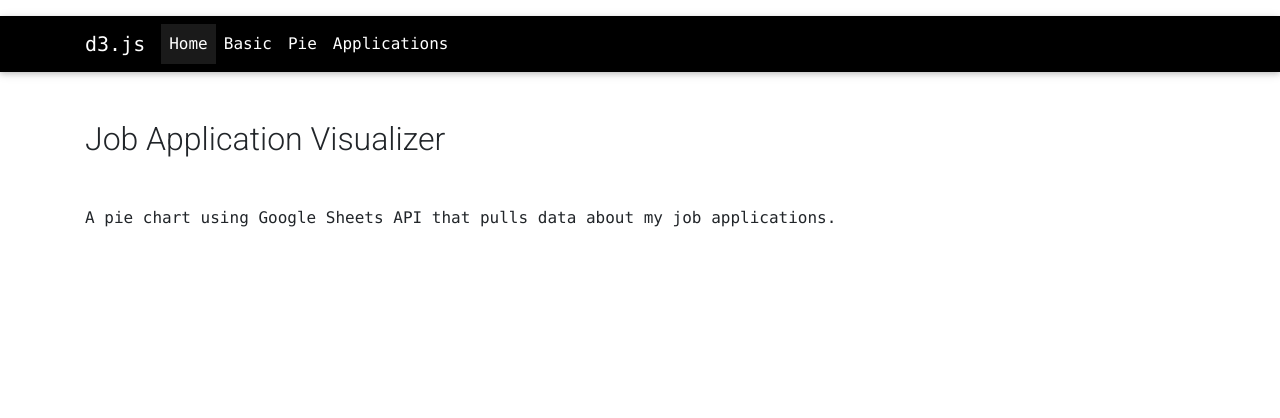
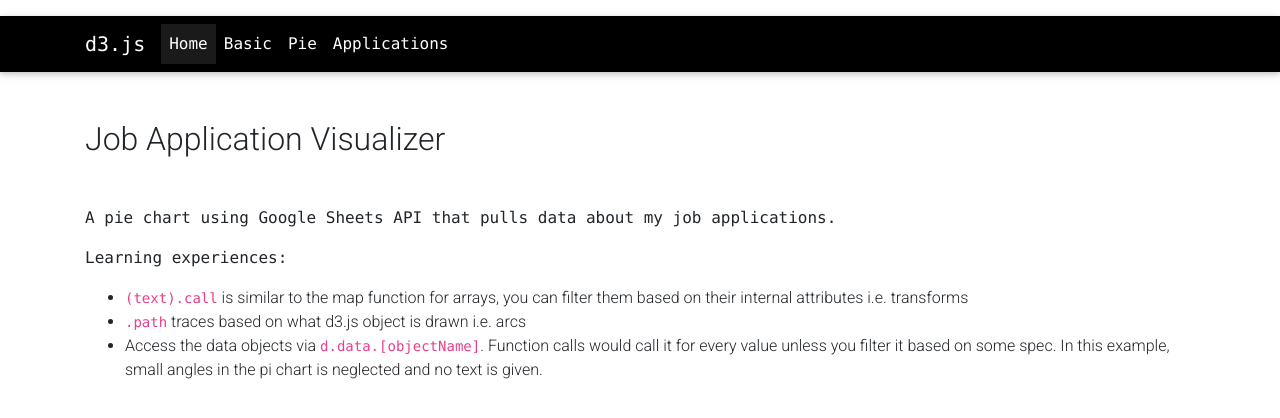
Before and after one commit to dong-alex/d3-data-visualizer, a React (Create React App) app: page /jobs in a window 1280 px wide. Shown: the top 418 px of the page. Built offline with nearby package versions, Linux system fonts and the light colour scheme.

Commit message:
fix imports/lint

```diff
--- a/src/components/applications/JobApplicationPieChart.tsx
+++ b/src/components/applications/JobApplicationPieChart.tsx
@@ -1,4 +1,10 @@
-import React, { useState, useEffect, useRef, FunctionComponent } from "react";
+import React, {
+  useState,
+  useEffect,
+  useRef,
+  useCallback,
+  FunctionComponent,
+} from "react";
 import * as d3 from "d3";
 import NavigationLayout from "../NavigationLayout";
 import { MDBContainer } from "mdbreact";
@@ -12,19 +18,68 @@ export type JobData = {
   company: string;
   status: string;
   location: string;
+  position: string;
+  link: string;
 };
-
-enum Status {
-  Submitted = 0,
-  Rejected = 1,
-  Offer = 2,
-  Phone = 3,
-}
 
 const JobApplicationPieChart: FunctionComponent<{}> = () => {
   const [loading, setLoading] = useState<boolean>(true);
   const ref = useRef(null);
   const [data, setData] = useState<{ status: string; count: number }[]>([]);
+
+  const initClient = useCallback(() => {
+    gapi.client
+      .init({
+        apiKey: process.env.REACT_APP_GOOGLE_API_KEY,
+        clientId: process.env.REACT_APP_GOOGLE_CLIENT_ID,
+        discoveryDocs: DISCOVERY_DOCS,
+        scope: SCOPES,
+      })
+      .then(() => {
+        setLoading(false);
+        getApplications();
+      });
+  }, []);
+
+  const getApplications = () => {
+    gapi.client.sheets.spreadsheets.values
+      .get({
+        spreadsheetId: "1ELzmT3kjB90-04hE6kMSHKlhssfgBw85xcmJfDtYi6E",
+        range: "Job Applications!A2:E",
+      })
+      .then((response) => {
+        var range = response.result;
+        if (range && range.values) {
+          if (range.values.length > 0) {
+            const applications: JobData[] = [];
+            range.values.forEach((row) => {
+              const [company, position, location, link, status] = row;
+              applications.push({ company, location, status, position, link });
+            });
+
+            const enumData: Map<string, number> = new Map();
+            applications.forEach(({ status }: JobData) => {
+              const value = enumData.get(status);
+              if (value) {
+                enumData.set(status, value + 1);
+              } else {
+                enumData.set(status, 1);
+              }
+            });
+
+            // group the categories by submitted, rejected and others
+            // const pieData = d3.pie(enumData);
+            const array: { status: string; count: number }[] = [];
+
+            enumData.forEach((value, key) => {
+              array.push({ status: key, count: value });
+            });
+
+            setData(array);
+          }
+        }
+      });
+  };
 
   useEffect(() => {
     const script: HTMLScriptElement = document.createElement("script");
@@ -33,7 +88,7 @@ const JobApplicationPieChart: FunctionComponent<{}> = () => {
       gapi.load("client:auth2", initClient);
     };
     document.body.appendChild(script);
-  }, []);
+  }, [initClient]);
 
   useEffect(() => {
     if (data) {
@@ -94,60 +149,6 @@ const JobApplicationPieChart: FunctionComponent<{}> = () => {
     }
   }, [data]);
 
-  const initClient = () => {
-    gapi.client
-      .init({
-        apiKey: process.env.REACT_APP_GOOGLE_API_KEY,
-        clientId: process.env.REACT_APP_GOOGLE_CLIENT_ID,
-        discoveryDocs: DISCOVERY_DOCS,
-        scope: SCOPES,
-      })
-      .then(() => {
-        setLoading(false);
-        getApplications();
-      });
-  };
-
-  const getApplications = () => {
-    gapi.client.sheets.spreadsheets.values
-      .get({
-        spreadsheetId: "1ELzmT3kjB90-04hE6kMSHKlhssfgBw85xcmJfDtYi6E",
-        range: "Job Applications!A2:E",
-      })
-      .then((response) => {
-        var range = response.result;
-        if (range && range.values) {
-          if (range.values.length > 0) {
-            const applications: JobData[] = [];
-            range.values.forEach((row) => {
-              const [company, _, location, __, status] = row;
-              applications.push({ company, location, status });
-            });
-
-            const enumData: Map<string, number> = new Map();
-            applications.forEach(({ status }: JobData) => {
-              const value = enumData.get(status);
-              if (value) {
-                enumData.set(status, value + 1);
-              } else {
-                enumData.set(status, 1);
-              }
-            });
-
-            // group the categories by submitted, rejected and others
-            // const pieData = d3.pie(enumData);
-            const array: { status: string; count: number }[] = [];
-
-            enumData.forEach((value, key) => {
-              array.push({ status: key, count: value });
-            });
-
-            setData(array);
-          }
-        }
-      });
-  };
-
   return (
     <NavigationLayout>
       <div>
@@ -156,6 +157,24 @@ const JobApplicationPieChart: FunctionComponent<{}> = () => {
           A pie chart using Google Sheets API that pulls data about my job
           applications.
         </p>
+        <p className="text-monospace">Learning experiences:</p>
+        <ul>
+          <li>
+            <code>(text).call</code> is similar to the map function for arrays,
+            you can filter them based on their internal attributes i.e.
+            transforms
+          </li>
+          <li>
+            <code>.path</code> traces based on what d3.js object is drawn i.e.
+            arcs
+          </li>
+          <li>
+            Access the data objects via <code>d.data.[objectName]</code>.
+            Function calls would call it for every value unless you filter it
+            based on some spec. In this example, small angles in the pi chart is
+            neglected and no text is given.
+          </li>
+        </ul>
         {!loading && (
           <MDBContainer
             style={{
```
